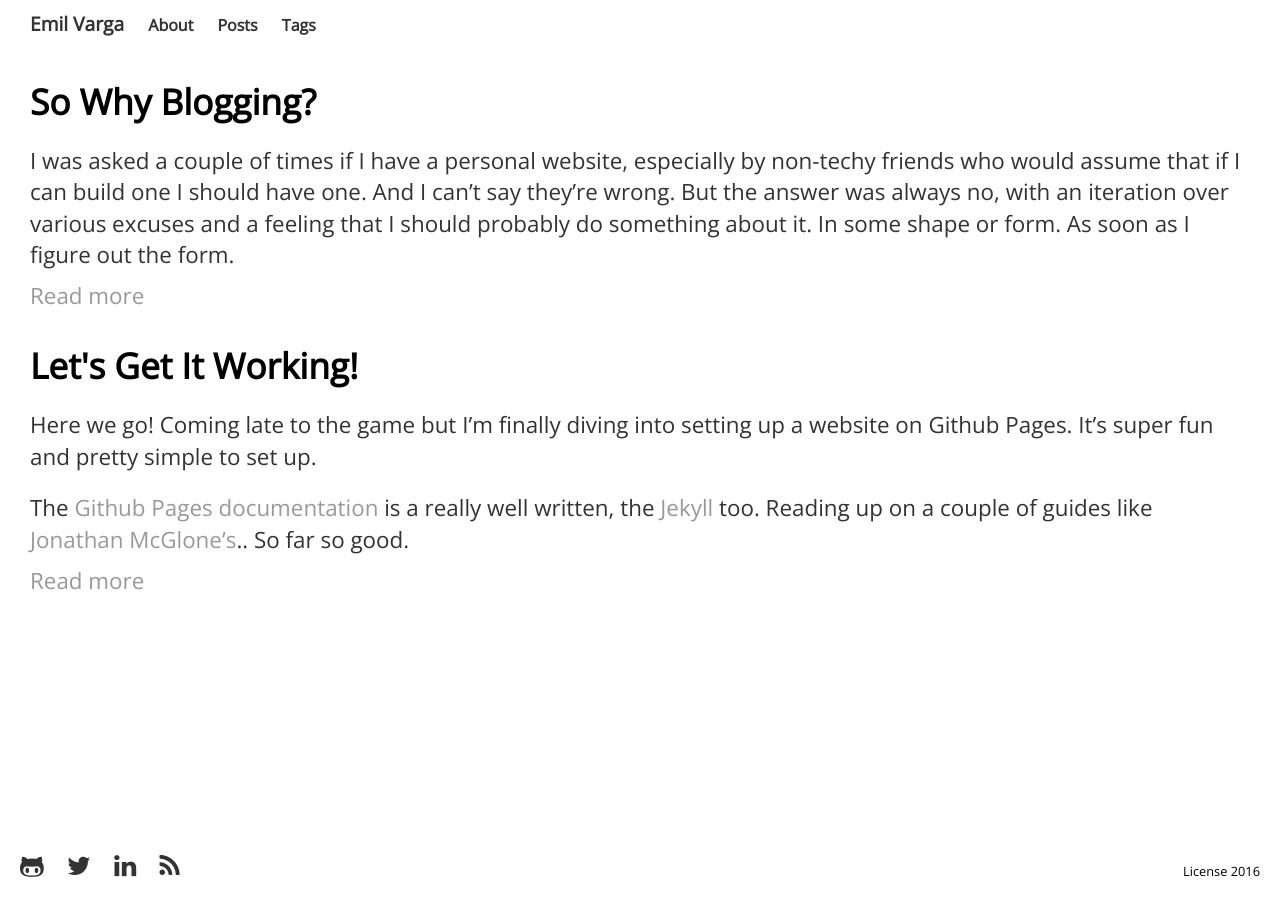
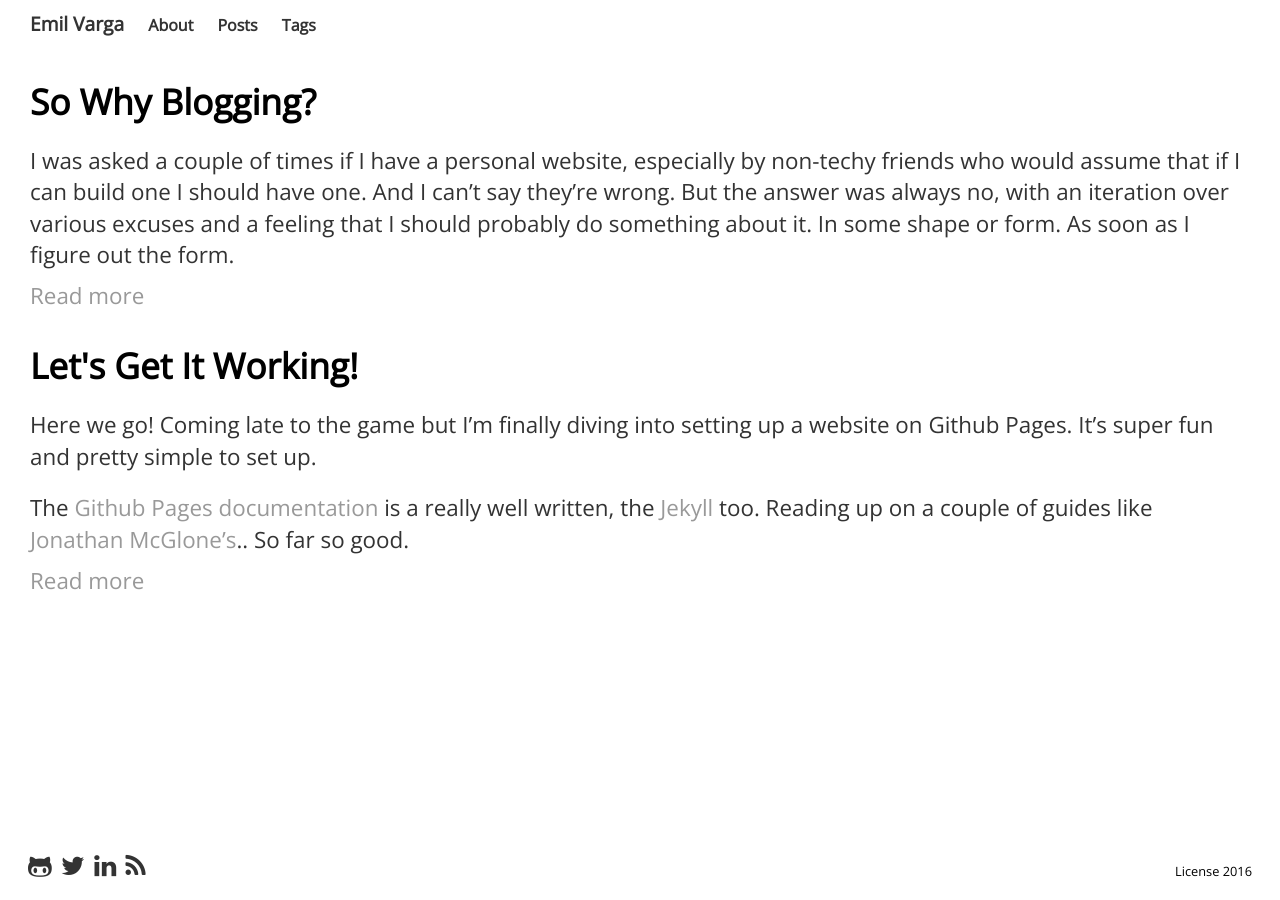
Before and after one commit to cogitor/cogitor.github.io, a Jekyll site: the page built from index.md, in a window 1280 px wide. Built offline with Jekyll 4.4.1, drawn with Linux system fonts in a browser that asks for light colours; nearby versions of some CDN libraries; a style sheet for code colours, icons or effects is not loaded.

Commit message:
pixels on footer

```diff
--- a/css/main.css
+++ b/css/main.css
@@ -15,7 +15,7 @@
 .body {
     padding: 20px;
     min-height: 100%;
-    margin-bottom:-40px;
+    margin-bottom:-45px;
 }
 
 /* the little hack from https://css-tricks.com/snippets/css/sticky-footer/ */
@@ -25,7 +25,7 @@
 }
 
 .footer, .body:after {
-    height:40px;
+    height:45px;
 }
 
 /* footer settings */
@@ -37,15 +37,15 @@
 }
 
 .footer ul {
-    padding: 10px;
+    padding: 10px 25px;
     list-style: none;
     position:absolute;
     bottom: 10px;
 }
 
 .footer ul li {
-    padding-left: 10px;
-    padding-right: 10px;
+    padding-left: 3px;
+    padding-right: 3px;
     display: inline;
 }
 
```
